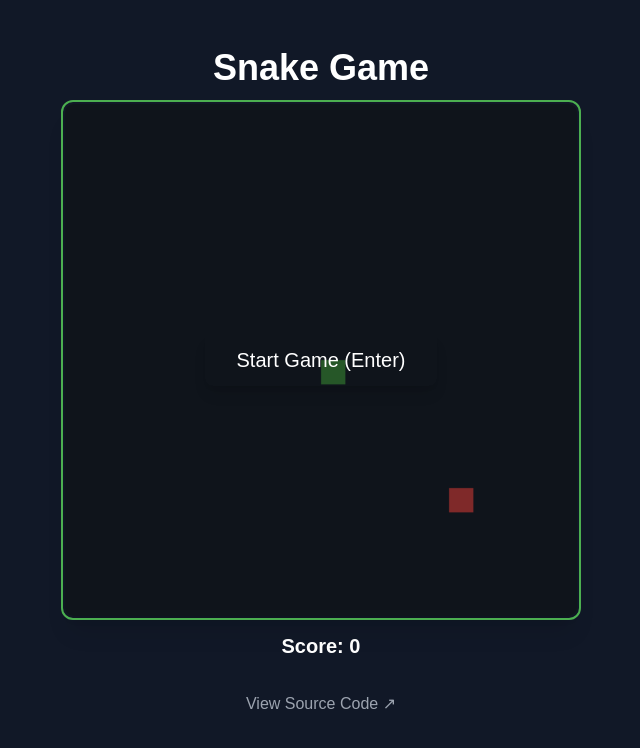
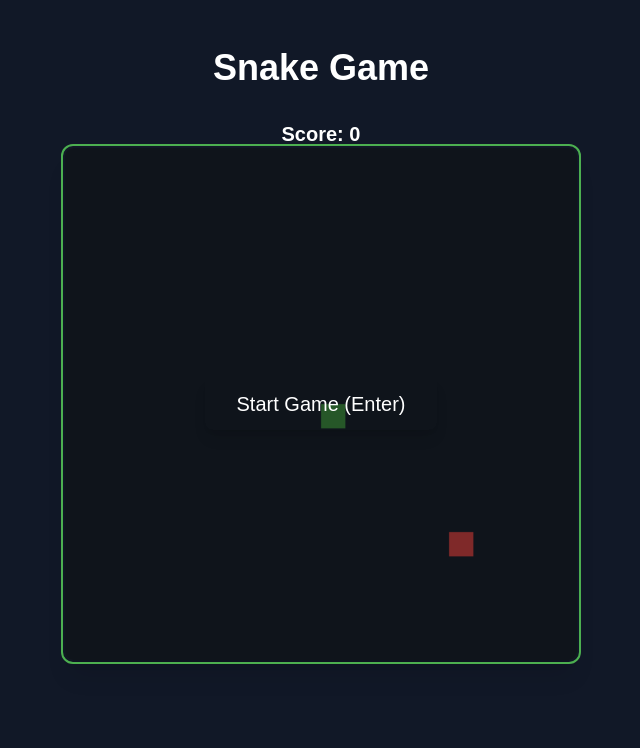
Before and after one commit to psincraian/snake-game, a Next.js app: page / in a window 1280 px wide. Shown: the top 748 px of the page, without its empty margins (319-959 px from the left). Built offline with nearby package versions, Linux system fonts and the light colour scheme.

Commit message:
feat: handle single touch on controls

```diff
--- a/app/components/controls.tsx
+++ b/app/components/controls.tsx
@@ -36,6 +36,31 @@ export function Controls({ onDirectionChange }: ControlsProps) {
     }
   }, [activeDirection, onDirectionChange]);
 
+  const handleSingleTouch = useCallback((e: TouchEvent | React.TouchEvent) => {
+    if (!controlRef.current) return;
+
+    const touch = 'touches' in e ? e.touches[0] : e;
+    const rect = controlRef.current.getBoundingClientRect();
+    const centerX = rect.left + rect.width / 2;
+    const centerY = rect.top + rect.height / 2;
+
+    // Calculate angle from center to touch point
+    const angle = Math.atan2(
+      touch.clientY - centerY,
+      touch.clientX - centerX
+    ) * 180 / Math.PI;
+
+    // Convert angle to direction
+    let newDirection: Direction;
+    if (angle >= -45 && angle < 45) newDirection = 'RIGHT';
+    else if (angle >= 45 && angle < 135) newDirection = 'DOWN';
+    else if (angle >= -135 && angle < -45) newDirection = 'UP';
+    else newDirection = 'LEFT';
+
+    setActiveDirection(newDirection);
+    onDirectionChange(newDirection);
+  }, [onDirectionChange]);
+
   const handleTouchEnd = useCallback(() => {
     setActiveDirection(null);
   }, []);
@@ -46,6 +71,7 @@ export function Controls({ onDirectionChange }: ControlsProps) {
       className="lg:hidden relative w-48 h-48 mx-auto mt-8"
       onTouchMove={handleTouchMove}
       onTouchEnd={handleTouchEnd}
+      onTouchStart={handleSingleTouch}
     >
       <div className="absolute inset-0 rounded-full bg-gray-800/50 border-2 border-snake/30">
         {/* Up */}
--- a/app/page.tsx
+++ b/app/page.tsx
@@ -39,8 +39,11 @@ export default function Home() {
   return (
     <main className="min-h-screen bg-gray-900 flex flex-col items-center p-4">
       <h1 className="text-4xl font-bold text-white mt-8 mb-4">Snake Game</h1>
+      <div className="mt-4 text-xl font-bold text-white text-snake">
+        Score: {score}
+      </div>
+      <div className="relative w-full max-w-lg">
 
-      <div className="relative w-full max-w-lg">
       <canvas
           ref={canvasRef}
           width={400}
@@ -77,22 +80,7 @@ export default function Home() {
         )}
       </div>
 
-      <div className="mt-4 text-xl font-bold text-white text-snake">
-        Score: {score}
-      </div>
-
       <Controls onDirectionChange={setDirection} />
-
-      <footer className="mt-8 text-gray-400">
-        <a
-          href="https://github.com/yourusername/snake-game"
-          target="_blank"
-          rel="noopener noreferrer"
-          className="hover:text-white transition-colors"
-        >
-          View Source Code ↗
-        </a>
-      </footer>
     </main>
   )
 }
```
